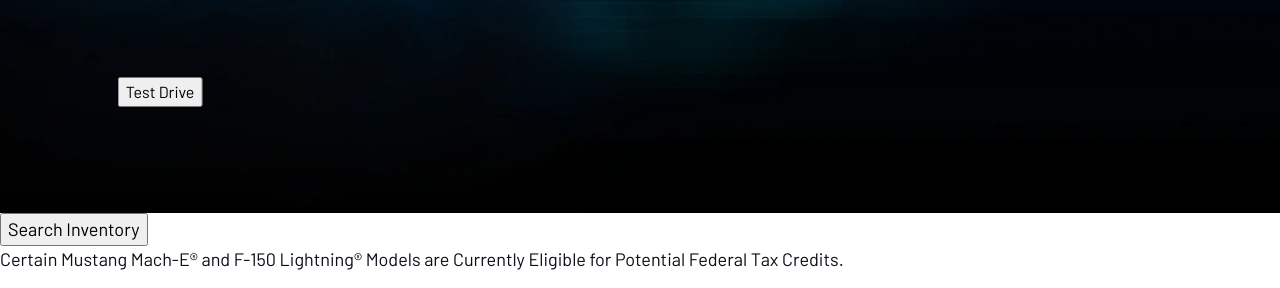
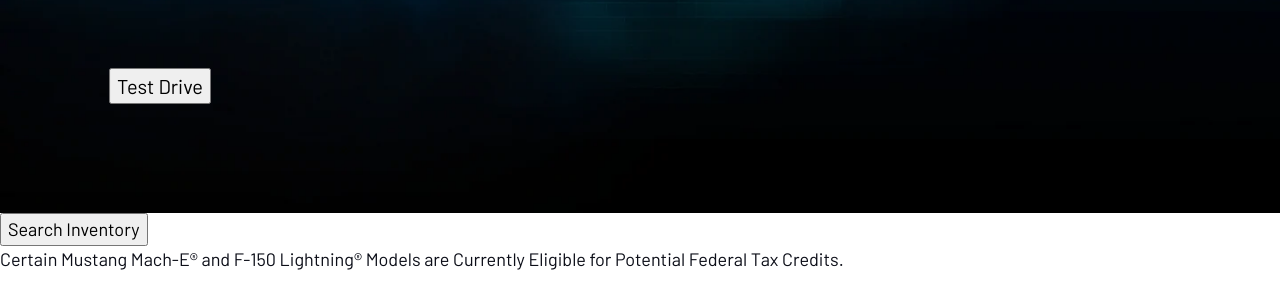
Before and after one commit to filippialb/Ford-site, a plain HTML site: page index.html in a window 1280 px wide. Shown: the part 508-796 px from the top of the page. Drawn offline with Linux system fonts and the light colour scheme; a script that the page names is missing; a web font is replaced by a local one.

Commit message:
portfolio

```diff
--- a/styles.css
+++ b/styles.css
@@ -312,9 +312,9 @@ header img{
     transform: translate(-50%, -50%);
     -ms-transform: translate(-50%, -50%);
     color: white;
-    font-size: 16px;
+    font-size: 20px;
     padding: 12px 24px;
     border: none;
     cursor: pointer;
-    border-radius: 5px;
+    border-radius: 50px;
 }
```
